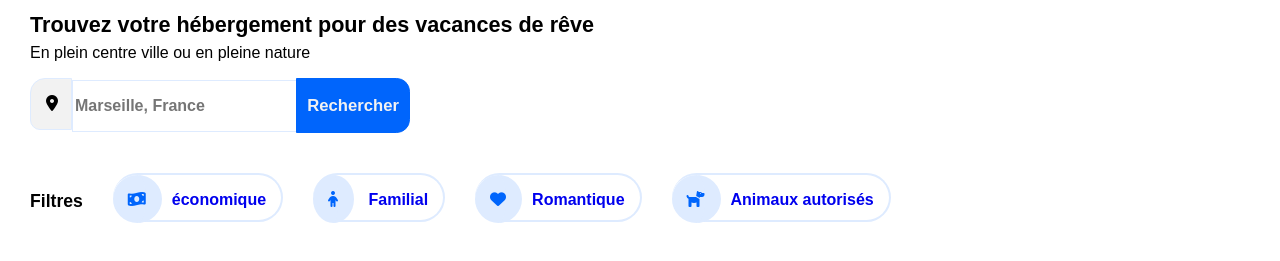
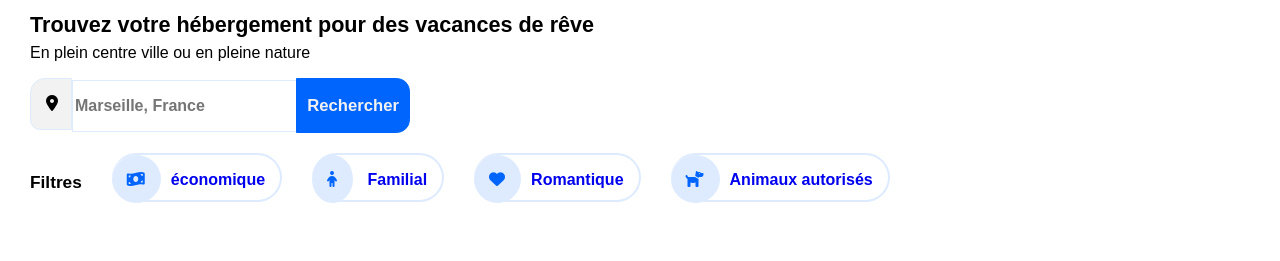
Before and after one commit to JV-Rey/JulienValois_2_27042021, a plain HTML site: page index.html in a window 1280 px wide. Shown: the part 111-372 px from the top of the page. Drawn offline with Linux system fonts and the light colour scheme; a web font is replaced by a local one.

Commit message:
filtre améliorer

```diff
--- a/index.html
+++ b/index.html
@@ -26,7 +26,7 @@
         <button id="button"><div id="button-text">Rechercher</div></button>
     </form>
     <div class="filter">
-        <div id="title">
+        <div id="title2">
             <h2>Filtres</h2>
         </div>
         <div class="filter">
--- a/style.css
+++ b/style.css
@@ -102,7 +102,9 @@ i.fas{
 
 .filter{
     display: flex;
-    margin-top: 20px;
+    flex-direction: row;
+    flex-wrap: wrap;
+    margin-top: 5px;
 }
 
 .filter a{
@@ -111,6 +113,7 @@ i.fas{
     border-radius: 50px;
     border-left: none;
     height: 45px;
+    margin-top: 10px;
 }
 
 .filter_text{
@@ -122,10 +125,9 @@ i.fas{
     margin-right: 30px;
 }
 
-.filter h2{
-    text-align: center;
-    margin-top: 8px;
-    font-size: 1.1em;
+#title2{
+    margin-top: 20px;
+    font-size: 0.8em;
 }
 
 .filter i{
```
